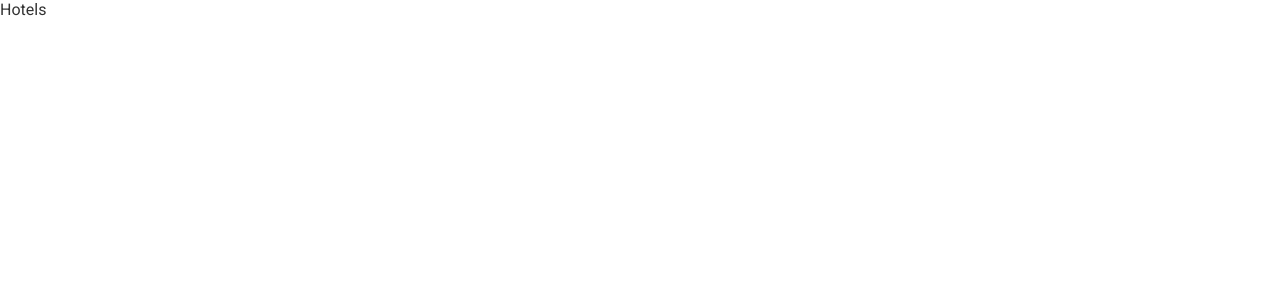
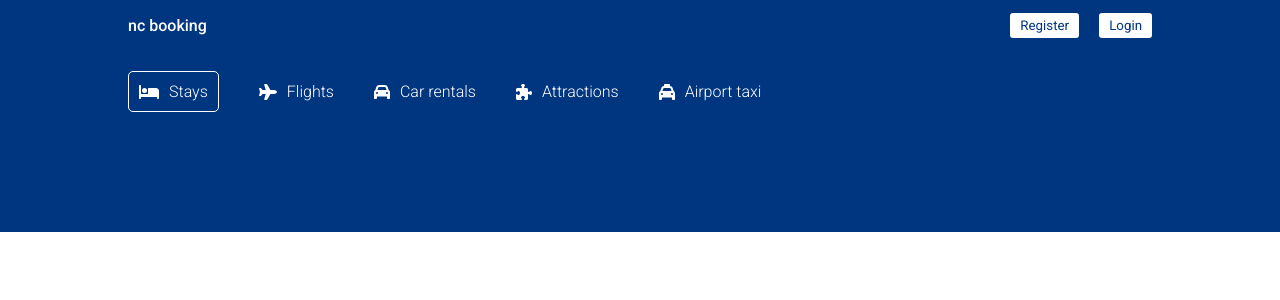
Before and after one commit to nikolaChakarov/react-booking, a React (Create React App) app in the folder client/: page /hotels in a window 1280 px wide. Shown: the top 300 px of the page. Built offline with nearby package versions, Linux system fonts and the light colour scheme.

Commit message:
header end

```diff
--- a/client/src/components/header/Header.js
+++ b/client/src/components/header/Header.js
@@ -1,35 +1,53 @@
-import React, { useState } from 'react'
-import styled from 'styled-components';
-import { format } from 'date-fns';
+import React, { useState } from "react";
+import styled from "styled-components";
+import { format } from "date-fns";
 
-import { DateRange } from 'react-date-range';
-import 'react-date-range/dist/styles.css'; // main css file
-import 'react-date-range/dist/theme/default.css'; // theme css file
+import { DateRange } from "react-date-range";
+import "react-date-range/dist/styles.css"; // main css file
+import "react-date-range/dist/theme/default.css"; // theme css file
 
-import { FontAwesomeIcon } from '@fortawesome/react-fontawesome';
-import { faBed, faPlane, faCar, faTaxi, faPuzzlePiece, faCalendarDays, faPerson } from '@fortawesome/free-solid-svg-icons';
+import { FontAwesomeIcon } from "@fortawesome/react-fontawesome";
+import {
+	faBed,
+	faPlane,
+	faCar,
+	faTaxi,
+	faPuzzlePiece,
+	faCalendarDays,
+	faPerson,
+} from "@fortawesome/free-solid-svg-icons";
 
-
-const Header = () => {
-
+const Header = ({ type }) => {
 	const [openCalendar, setOpenCalendar] = useState(false);
 	const [date, setDate] = useState([
 		{
 			startDate: new Date(),
 			endDate: new Date(),
-            key: 'selection'
-        }
+			key: "selection",
+		},
 	]);
+
+	const [openOptions, setOpenOptions] = useState(false);
+	const [options, setOptions] = useState({
+		adult: 1,
+		children: 0,
+		room: 1,
+	});
 
 	const handleOpenCalendar = () => {
 		setOpenCalendar(!openCalendar);
-    }
+	};
+
+	const handleOption = (type, direction) => {
+		setOptions((prev) => ({
+			...prev,
+			[type]: direction === "d" ? prev[type] - 1 : prev[type] + 1,
+		}));
+	};
 
 	return (
-        <HeaderContainer className='header-container'>
-
+		<HeaderContainer className="header-container">
 			<div className="header-wrapper">
-
 				<div className="header-list">
 					<div className="header-list-item active">
 						<FontAwesomeIcon icon={faBed} />
@@ -53,43 +71,142 @@ const Header = () => {
 					</div>
 				</div>
 
-                <h1 className='header-title'>A lifetime of discounts? It's Genius.</h1>
-                <p className="header-desc">Get rewarder for your travels - unlock instant savings of 10% or more with a free nc booking account</p>
+				{type !== "hotels" && (
+					<>
+						<h1 className="header-title">
+							A lifetime of discounts? It's Genius.
+						</h1>
+						<p className="header-desc">
+							Get rewarder for your travels - unlock instant savings of 10% or
+							more with a free nc booking account
+						</p>
 						<button className="header-bttn">Sign in / Resister</button>
 
 						<div className="header-search">
 							<div className="header-search-item">
-                        <FontAwesomeIcon icon={faBed} className={'header-icon'} />
-                        <input type="text" placeholder='Where are you going' className='header-search-input' />
+								<FontAwesomeIcon icon={faBed} className={"header-icon"} />
+								<input
+									type="text"
+									placeholder="Where are you going"
+									className="header-search-input"
+								/>
 							</div>
 
 							<div className="header-search-item">
-                        <FontAwesomeIcon icon={faCalendarDays} className={'header-icon'} />
-                        <span className="header-search-text" onClick={handleOpenCalendar}>{format(date[0].startDate, 'dd/MM/yyyy')} to {format(date[0].endDate, 'dd/MM/yyyy')}</span>
+								<FontAwesomeIcon
+									icon={faCalendarDays}
+									className={"header-icon"}
+								/>
+								<span
+									className="header-search-text"
+									onClick={handleOpenCalendar}
+								>
+									{format(date[0].startDate, "dd/MM/yyyy")} to{" "}
+									{format(date[0].endDate, "dd/MM/yyyy")}
+								</span>
 
-                        {openCalendar && <DateRange
+								{openCalendar && (
+									<DateRange
 										editableDateInputs={true}
-                            onChange={item => setDate([item.selection])}
+										onChange={(item) => setDate([item.selection])}
 										moveRangeOnFirstSelection={false}
 										ranges={date}
-                            className={'date-calendar'}
-                        />}
+										className={"date-calendar"}
+									/>
+								)}
 							</div>
 
 							<div className="header-search-item">
-                        <FontAwesomeIcon icon={faPerson} className={'header-icon'} />
-                        <span className="header-search-text">2 adults 2 children 1 room</span>
+								<FontAwesomeIcon icon={faPerson} className={"header-icon"} />
+								<span
+									className="header-search-text"
+									onClick={() => setOpenOptions(!openOptions)}
+								>
+									{options.adult} adults · {options.children} · children{" "}
+									{options.room} · room
+								</span>
+
+								{openOptions && (
+									<div className="options">
+										<div className="option-item">
+											<span className="option-text">Adult</span>
+											<div className="option-counter">
+												<button
+													disabled={options.adult <= 1}
+													className="option-counter-bttn"
+													onClick={() => handleOption("adult", "d")}
+												>
+													-
+												</button>
+												<span className="option-counter-number">
+													{options.adult}
+												</span>
+												<button
+													className="option-counter-bttn"
+													onClick={() => handleOption("adult", "i")}
+												>
+													+
+												</button>
+											</div>
+										</div>
+
+										<div className="option-item">
+											<span className="option-text">Children</span>
+											<div className="option-counter">
+												<button
+													disabled={options.children <= 0}
+													className="option-counter-bttn"
+													onClick={() => handleOption("children", "d")}
+												>
+													-
+												</button>
+												<span className="option-counter-number">
+													{options.children}
+												</span>
+												<button
+													className="option-counter-bttn"
+													onClick={() => handleOption("children", "i")}
+												>
+													+
+												</button>
+											</div>
+										</div>
+
+										<div className="option-item">
+											<span className="option-text">Room</span>
+											<div className="option-counter">
+												<button
+													disabled={options.room <= 1}
+													className="option-counter-bttn"
+													onClick={() => handleOption("room", "d")}
+												>
+													-
+												</button>
+												<span className="option-counter-number">
+													{options.room}
+												</span>
+												<button
+													className="option-counter-bttn"
+													onClick={() => handleOption("room", "i")}
+												>
+													+
+												</button>
+											</div>
+										</div>
+									</div>
+								)}
 							</div>
 
 							<div className="header-search-item">
 								<button className="header-bttn">Search</button>
 							</div>
 						</div>
+					</>
+				)}
 			</div>
-
 		</HeaderContainer>
-    )
-}
+	);
+};
 
 const HeaderContainer = styled.header`
 	background: var(--blue);
@@ -173,10 +290,44 @@ const HeaderContainer = styled.header`
 			.date-calendar {
 				position: absolute;
 				top: 50px;
+				border: 3px solid var(--yellow);
+			}
+		}
+
+		.options {
+			position: absolute;
+			top: 50px;
+			background: #fff;
+			color: #777;
+			border-radius: 5px;
+			box-shadow: 0 0 10px -5px rgba(0, 0, 0, 0.4);
+
+			.option-item {
+				width: 200px;
+				display: flex;
+				justify-content: space-between;
+				margin: 10px;
+			}
+
+			.option-counter {
+				display: flex;
+				align-items: center;
+				gap: 10px;
+				font-size: 12px;
+			}
+
+			.option-counter-bttn {
+				width: 30px;
+				height: 30px;
+				border: 1px solid var(--blue);
+				background-color: #fff;
+			}
+
+			.option-counter-bttn:disabled {
+				cursor: not-allowed;
 			}
 		}
 	}
+`;
 
-`
-
-export default Header
+export default Header;
--- a/client/src/pages/hotels/Hotels.js
+++ b/client/src/pages/hotels/Hotels.js
@@ -1,11 +1,18 @@
-import React from 'react'
+import React from "react";
+import styled from "styled-components";
+
+import Navbar from "../../components/navbar/Navbar";
+import Header from "../../components/header/Header";
 
 const Hotels = () => {
-    return (
-        <div>Hotels
+	return (
+		<HotelsContainer>
+			<Navbar />
+			<Header type="hotels" />
+		</HotelsContainer>
+	);
+};
 
-        </div>
-    )
-}
+const HotelsContainer = styled.div``;
 
-export default Hotels
+export default Hotels;
```
Lines whose indentation alone changed are shown as unchanged.
